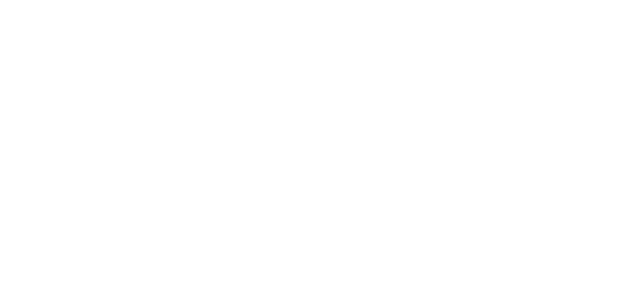
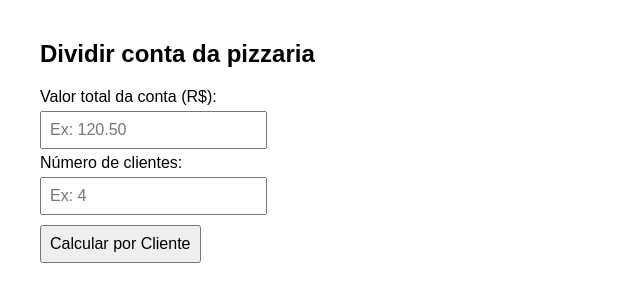
Before and after one commit to Chokiwars/AulasDeJavaScript-Ford-ENTER, a plain HTML site: page Pizzaria/index.html in a window 1280 px wide. Shown: the whole page, without its empty margins (0-640 px from the left). Drawn offline with Linux system fonts and the light colour scheme.

Commit message:
Adicionando código à Pizza

```diff
--- a/Pizzaria/index.html
+++ b/Pizzaria/index.html
@@ -1,12 +1,38 @@
 <!DOCTYPE html>
 <html lang="pt-BR">
 <head>
-    <meta charset="UTF-8">
-    <meta name="viewport" content="width=device-width, initial-scale=1.0">
-    <title>Pizzaria</title>
+  <meta charset="UTF-8">
+  <title>Pizzaria</title>
+  <style>
+    body {
+      font-family: Arial, sans-serif;
+      margin: 40px;
+    }
+    input, button {
+      padding: 8px;
+      font-size: 16px;
+      margin: 5px 0;
+    }
+    #resultado {
+      margin-top: 20px;
+      font-weight: bold;
+    }
+  </style>
 </head>
 <body>
 
-    <script src="script.js"></script>
+  <h2>Dividir conta da pizzaria</h2>
+
+  <label for="valorConta">Valor total da conta (R$):</label><br>
+  <input type="number" id="valorConta" placeholder="Ex: 120.50" step="0.01"><br>
+
+  <label for="qtdClientes">Número de clientes:</label><br>
+  <input type="number" id="qtdClientes" placeholder="Ex: 4"><br>
+
+  <button onclick="calcularDivisao()">Calcular por Cliente</button>
+
+  <div id="resultado"></div>
+
+  <script src="script.js"></script>
 </body>
 </html>
--- a/Pizzaria/script.js
+++ b/Pizzaria/script.js
@@ -0,0 +1,14 @@
+function calcularDivisao() {
+      const valorConta = parseFloat(document.getElementById('valorConta').value);
+      const qtdClientes = parseInt(document.getElementById('qtdClientes').value);
+
+      if (isNaN(valorConta) || isNaN(qtdClientes) || qtdClientes <= 0) {
+        document.getElementById('resultado').textContent = 'Insira valores válidos.';
+        return;
+      }
+
+      const valorPorCliente = valorConta / qtdClientes;
+
+      document.getElementById('resultado').textContent =
+        `Cada cliente deve pagar: R$ ${valorPorCliente.toFixed(2)}`;
+    }
```
